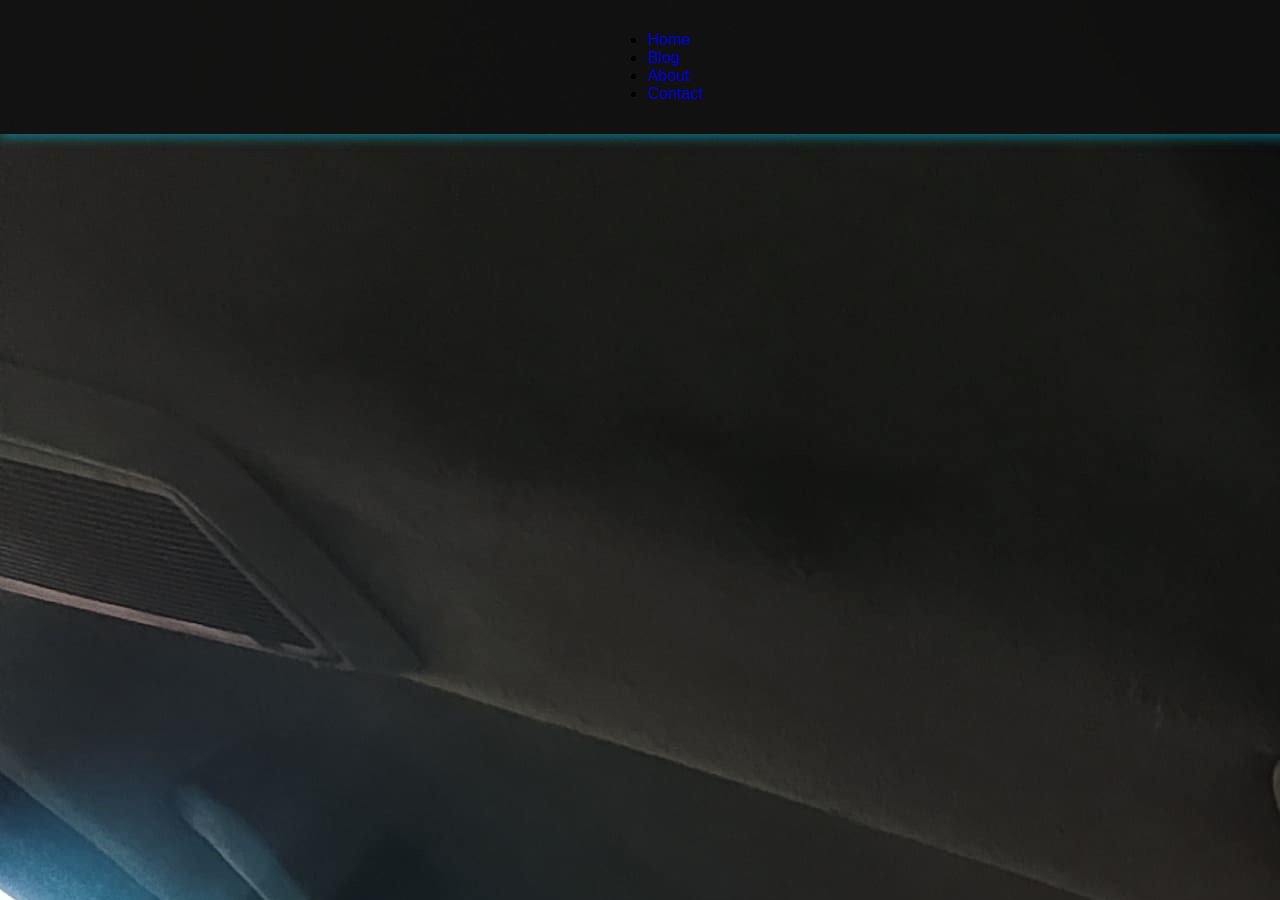
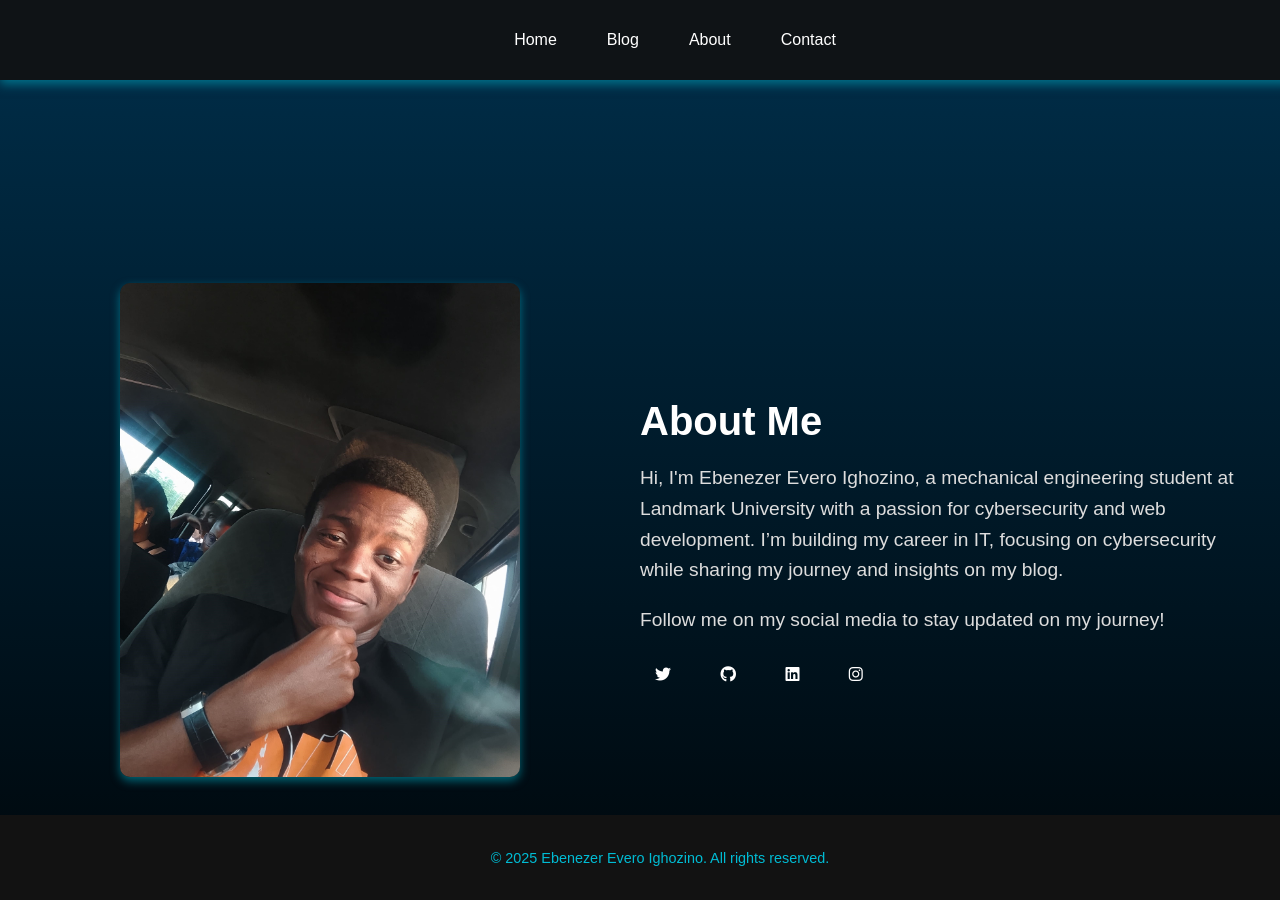
Before and after one commit to 1627-code/1627-code.github.io, a Jekyll site: the page about.html, which Jekyll copies as it is, in a window 1280 px wide and 900 px high. Built offline with Jekyll 4.4.1, drawn with Linux system fonts in a browser that asks for light colours; nearby versions of some CDN libraries.

Commit message:
Update about.html

```diff
--- a/about.html
+++ b/about.html
@@ -4,7 +4,7 @@
     <meta charset="UTF-8">
     <meta name="viewport" content="width=device-width, initial-scale=1.0">
     <title>1627-ebenezer|about-me</title>
-    <link rel="stylesheet" href="styles.css">
+    <link rel="stylesheet" href="about.css">
     <script src="https://kit.fontawesome.com/a076d05399.js" crossorigin="anonymous"></script>
 </head>
 <body>
```
